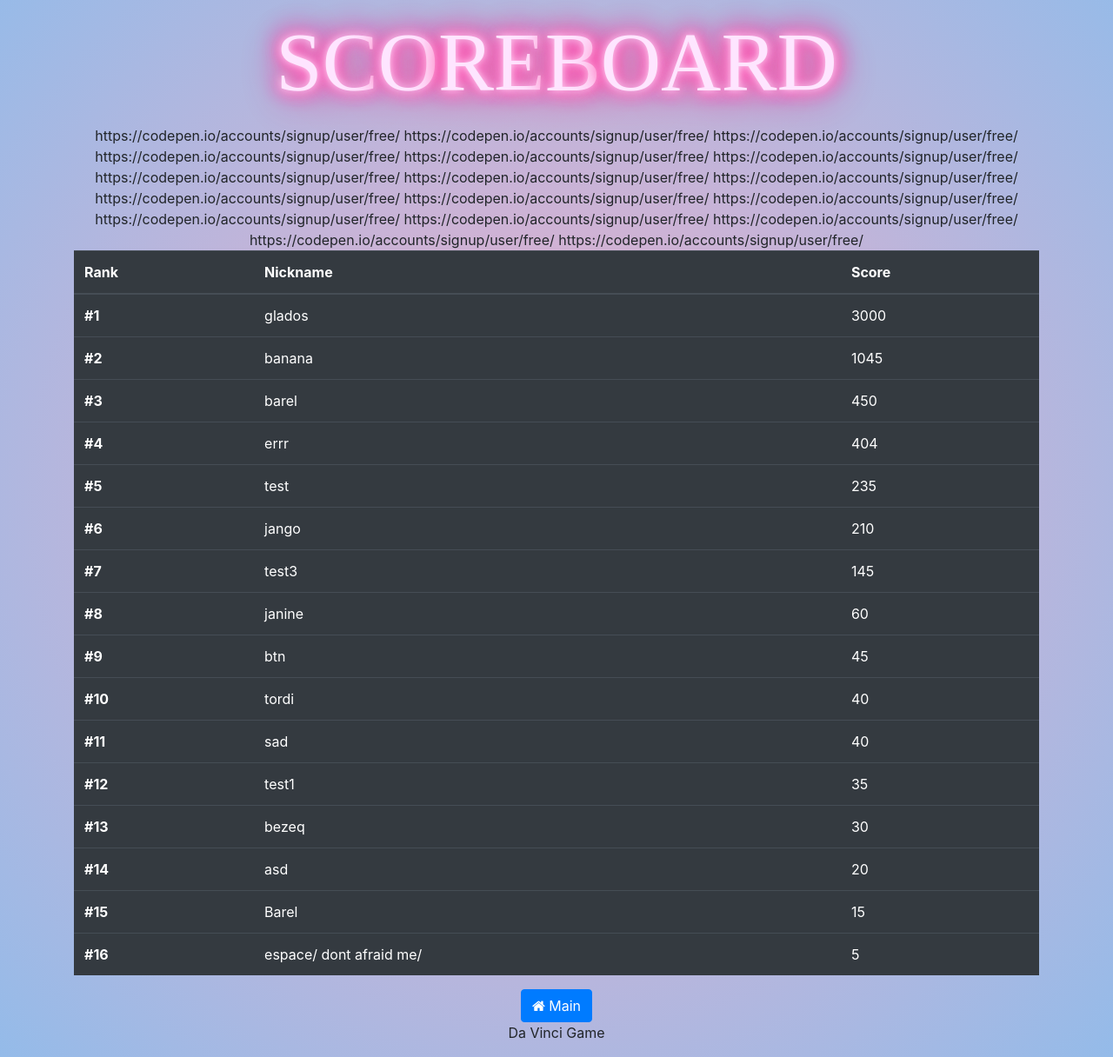
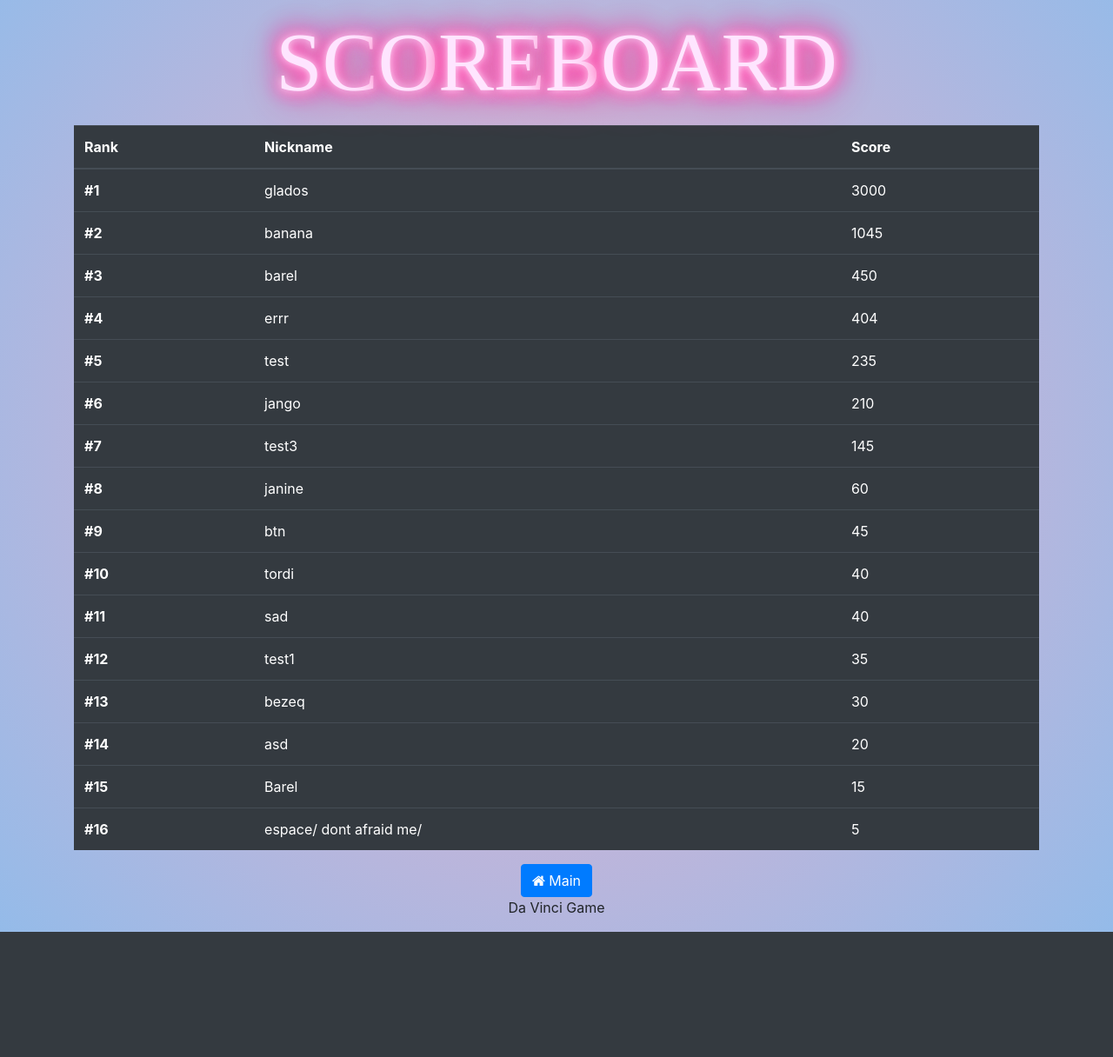
Before and after one commit to barel31/trivia-flask, a Flask app: page /scoreboard in a window 1280 px wide. Shown: the part 56-1272 px from the top of the page at 87% size. After the commit the page ends 1128 px from the top, so only its background shows below. Run offline with Flask 2, Linux system fonts and the light colour scheme; data comes from the database, SQL or seed files in the repository; parts of the project's set-up code (start-up, migrations or seed data) failed here and were passed over; some libraries are stand-ins or nearby versions; some web fonts are replaced.

Commit message:
Update scoreboard.html

```diff
--- a/website/templates/scoreboard.html
+++ b/website/templates/scoreboard.html
@@ -4,7 +4,6 @@
 {% block content %}
 
     <div class="sign">
-<!--     span class="flicker">score</span>bo<span class="flicker">a</span><span class="fast-flicker">rd</span>-->
       sc<span class="fast-flicker">o</span>re<span class="flicker">b</span>oard
     </div>
 
@@ -17,7 +16,7 @@
     </tr>
     </thead>
     <tbody>
-    {% for item in values %}https://codepen.io/accounts/signup/user/free/
+    {% for item in values %}
         {% if item.score %}
             {% if user_id == item.id %}
                 <tr class="table-active">
```
